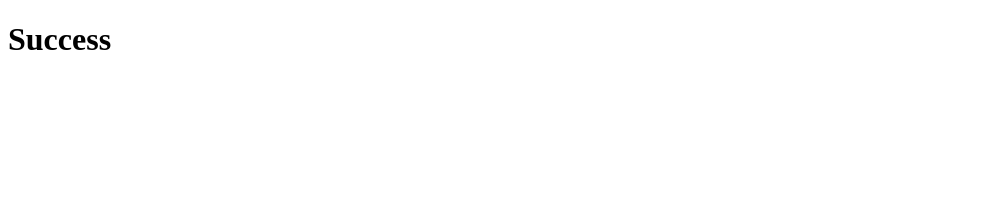
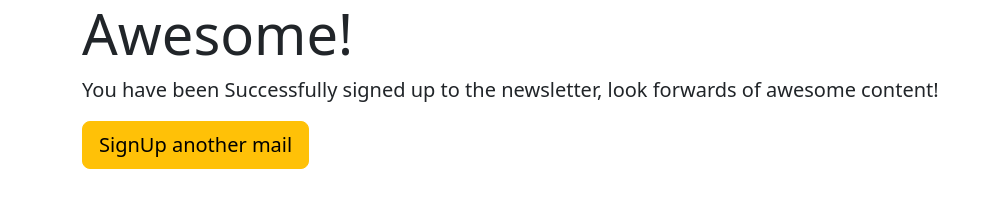
Before and after one commit to TomSaju2001/newsLetter-mailChimpAPI, a website: page successPage.html in a window 1280 px wide. Shown: the whole page, without its empty margins (0-991 px from the left). Drawn offline with nearby package versions, Linux system fonts and the light colour scheme.

Commit message:
Added all files

```diff
--- a/successPage.html
+++ b/successPage.html
@@ -3,8 +3,19 @@
   <head>
     <meta charset="utf-8">
     <title>Newletter Signup</title>
+    <link href="https://cdn.jsdelivr.net/npm/bootstrap@5.2.0-beta1/dist/css/bootstrap.min.css" rel="stylesheet" integrity="sha384-0evHe/X+R7YkIZDRvuzKMRqM+OrBnVFBL6DOitfPri4tjfHxaWutUpFmBp4vmVor" crossorigin="anonymous">
   </head>
   <body>
-    <h1>Success</h1>
+    <body>
+      <div class="jumbotron jumbotron-fluid">
+        <div class="container">
+          <h1 class="display-4">Awesome!</h1>
+          <p class="lead">You have been Successfully signed up to the newsletter, look forwards of awesome content!</p>
+
+          <form action="/success" method="POST">
+            <button class="btn btn-lg btn-warning" type="submit" name="submit">SignUp another mail</button>
+          </form>
+        </div>
+      </div>
   </body>
 </html>
```
Also changed, not shown: app.js (+19 -7 lines), failurePage.html (+11 -1 lines), package.json (added, +17 -0 lines), 1 other file.
